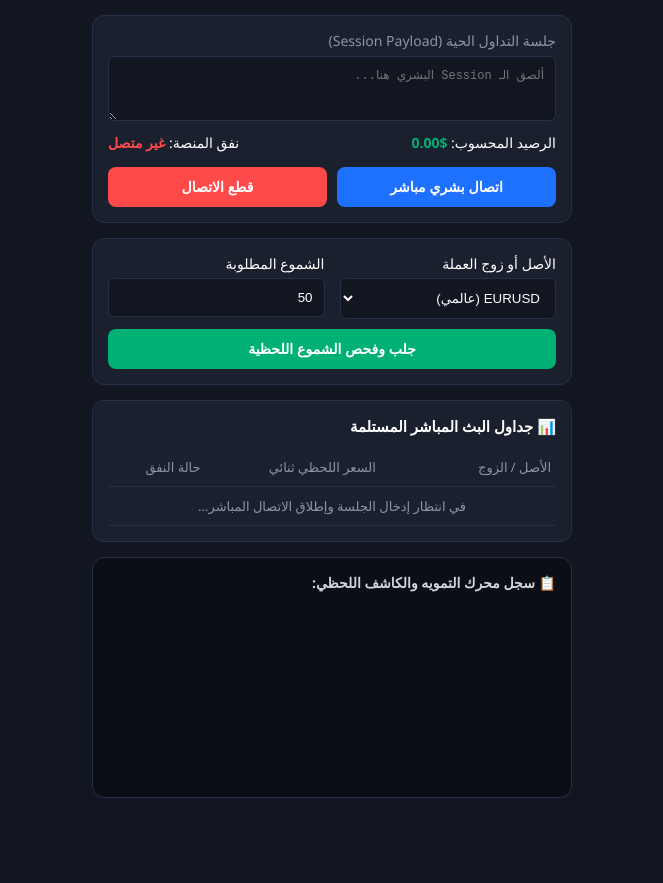
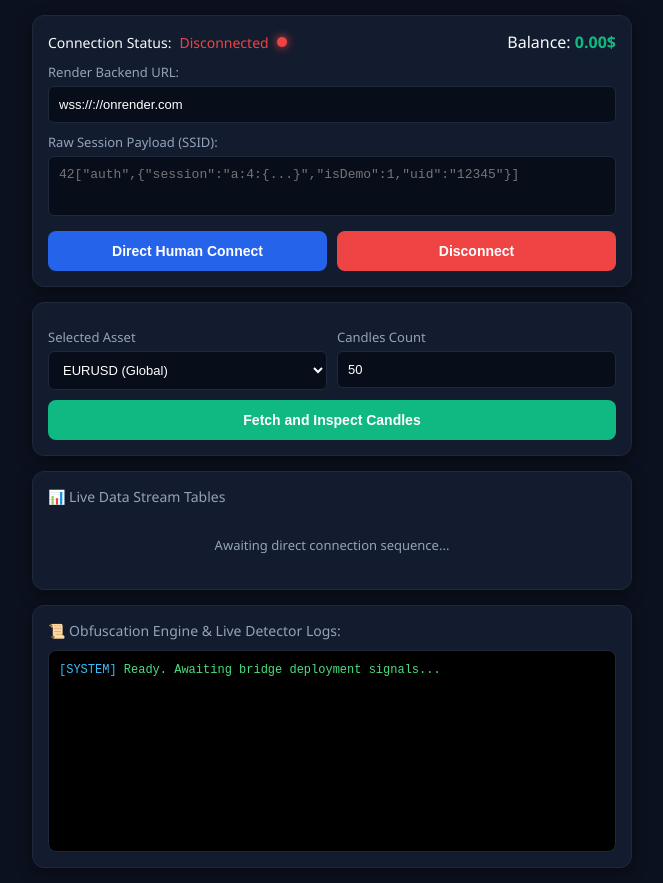
Before and after one commit to memoopcket-bot/pocket-server, a plain HTML site: page index.html in a window 1280 px wide. Shown: the whole page, without its empty margins (308-971 px from the left). Before the commit the page ends 813 px from the top, so only its background shows below. Drawn offline with Linux system fonts and the light colour scheme.

Commit message:
Update index.html

```diff
--- a/index.html
+++ b/index.html
@@ -1,137 +1,312 @@
 <!DOCTYPE html>
-<html lang="ar" dir="rtl">
+<html lang="en" dir="ltr">
 <head>
     <meta charset="UTF-8">
     <meta name="viewport" content="width=device-width, initial-scale=1.0">
-    <title>Passive Bridge - Pocket Option 2026</title>
+    <title>Passive Bridge Dashboard</title>
     <style>
-        :root { --bg-main: #121620; --bg-card: #1a202e; --primary: #00b074; --danger: #ff4a4a; --text: #ffffff; --text-muted: #8a96a3; --border: #263147; --accent: #1e70ff; }
-        body { background-color: var(--bg-main); color: var(--text); font-family: 'Segoe UI', sans-serif; margin: 0; padding: 15px; display: flex; flex-direction: column; align-items: center; }
-        .container { width: 100%; max-width: 480px; display: flex; flex-direction: column; gap: 15px; }
-        .card { background-color: var(--bg-card); border-radius: 12px; padding: 15px; border: 1px solid var(--border); }
-        .status-row { display: flex; justify-content: space-between; margin-bottom: 15px; font-size: 14px; }
-        .status-badge { color: var(--danger); font-weight: bold; }
-        .status-badge.connected { color: var(--primary); }
-        .btn-group { display: flex; gap: 10px; }
-        .btn { flex: 1; padding: 12px; border-radius: 8px; border: none; font-weight: bold; cursor: pointer; font-size: 14px; }
-        .btn-primary { background-color: var(--accent); color: white; }
-        .btn-danger { background-color: var(--danger); color: white; }
-        .btn-success { background-color: var(--primary); color: white; width: 100%; margin-top: 5px; }
-        .field-group { display: flex; flex-direction: column; gap: 6px; font-size: 14px; margin-bottom: 12px; }
-        .field-group label { color: var(--text-muted); }
-        .select-row { display: flex; justify-content: space-between; gap: 15px; margin-bottom: 5px; }
-        .select-field { flex: 1; display: flex; flex-direction: column; gap: 5px; font-size: 14px; }
-        select, input, textarea { background-color: var(--bg-main); border: 1px solid var(--border); color: white; padding: 11px; border-radius: 6px; outline: none; box-sizing: border-box; width: 100%; }
-        textarea { resize: vertical; height: 65px; font-size: 12px; }
-        .table-title { font-size: 15px; font-weight: bold; margin-bottom: 12px; }
-        .grid-header, .grid-row { display: grid; grid-template-columns: 2fr 2fr 1fr; padding: 10px 5px; font-size: 13px; }
-        .grid-header { color: var(--text-muted); border-bottom: 1px solid var(--border); }
-        .grid-row { border-bottom: 1px solid var(--border); }
-        .log-card { background-color: #0b0e14; border-radius: 12px; padding: 15px; border: 1px solid var(--border); }
-        .log-title { font-size: 14px; font-weight: bold; margin-bottom: 10px; color: #d1d5db; }
-        .log-stream { height: 180px; overflow-y: auto; font-family: monospace; font-size: 11px; display: flex; flex-direction: column; gap: 4px; }
-        .log-in { color: #38bdf8; } .log-out { color: #facc15; } .log-sys { color: #a78bfa; } .log-err { color: var(--danger); }
+        :root {
+            --bg-main: #0b111e;
+            --bg-card: #131c2e;
+            --bg-input: #080d1a;
+            --text-main: #f8fafc;
+            --text-muted: #94a3b8;
+            --neon-blue: #2563eb;
+            --neon-green: #10b981;
+            --neon-red: #ef4444;
+            --border-color: #1e293b;
+        }
+
+        body {
+            background-color: var(--bg-main);
+            color: var(--text-main);
+            font-family: 'Segoe UI', Tahoma, Geneva, Verdana, sans-serif;
+            margin: 0;
+            padding: 15px;
+        }
+
+        .dashboard {
+            max-width: 600px;
+            margin: 0 auto;
+            display: flex;
+            flex-direction: column;
+            gap: 15px;
+        }
+
+        .card {
+            background-color: var(--bg-card);
+            border: 1px solid var(--border-color);
+            border-radius: 12px;
+            padding: 15px;
+            box-shadow: 0 4px 15px rgba(0, 0, 0, 0.4);
+        }
+
+        .header-row {
+            display: flex;
+            justify-content: space-between;
+            align-items: center;
+            margin-bottom: 10px;
+        }
+
+        .status-container {
+            display: flex;
+            gap: 8px;
+            align-items: center;
+            font-size: 14px;
+        }
+
+        .status-dot {
+            width: 10px;
+            height: 10px;
+            border-radius: 50%;
+            background-color: var(--neon-red);
+            box-shadow: 0 0 8px var(--neon-red);
+        }
+
+        .status-dot.connected {
+            background-color: var(--neon-green);
+            box-shadow: 0 0 8px var(--neon-green);
+        }
+
+        .balance {
+            font-weight: bold;
+            color: var(--neon-green);
+        }
+
+        .btn-group {
+            display: flex;
+            gap: 10px;
+            margin-top: 10px;
+        }
+
+        button {
+            flex: 1;
+            padding: 12px;
+            border-radius: 8px;
+            border: none;
+            font-weight: bold;
+            cursor: pointer;
+            transition: all 0.3s ease;
+            font-size: 14px;
+        }
+
+        .btn-connect { background-color: var(--neon-blue); color: #fff; }
+        .btn-connect:hover { background-color: #1d4ed8; }
+        .btn-disconnect { background-color: var(--neon-red); color: #fff; }
+        .btn-disconnect:hover { background-color: #dc2626; }
+        .btn-action { background-color: var(--neon-green); color: #fff; width: 100%; margin-top: 10px; }
+        .btn-action:hover { background-color: #059669; }
+
+        label {
+            display: block;
+            margin-top: 10px;
+            margin-bottom: 5px;
+            color: var(--text-muted);
+            font-size: 13px;
+        }
+
+        input, select, textarea {
+            width: 100%;
+            padding: 10px;
+            background-color: var(--bg-input);
+            border: 1px solid var(--border-color);
+            border-radius: 6px;
+            color: #fff;
+            box-sizing: border-box;
+            font-size: 13px;
+        }
+
+        textarea {
+            height: 60px;
+            resize: none;
+            font-family: monospace;
+        }
+
+        .row-grid {
+            display: grid;
+            grid-template-columns: 1fr 1fr;
+            gap: 10px;
+        }
+
+        .section-title {
+            font-size: 14px;
+            color: var(--text-muted);
+            margin-bottom: 10px;
+            display: flex;
+            align-items: center;
+            gap: 5px;
+        }
+
+        .log-box {
+            background-color: #000;
+            border: 1px solid var(--border-color);
+            border-radius: 8px;
+            height: 180px;
+            overflow-y: auto;
+            padding: 10px;
+            font-family: monospace;
+            font-size: 12px;
+            color: #4ade80;
+            line-height: 1.6;
+        }
+
+        .log-time { color: var(--text-muted); margin-right: 5px; }
+        .log-success { color: var(--neon-green); }
+        .log-info { color: #38bdf8; }
     </style>
 </head>
 <body>
-<div class="container">
+
+<div class="dashboard">
+
+    <!-- Connection and Session Controls -->
     <div class="card">
-        <div class="field-group">
-            <label>جلسة التداول الحية (Session Payload)</label>
-            <textarea id="session-input" placeholder="ألصق الـ Session البشري هنا..."></textarea>
+        <div class="header-row">
+            <div class="status-container">
+                <span>Connection Status:</span>
+                <span id="connectionText" style="color: var(--neon-red);">Disconnected</span>
+                <div id="statusDot" class="status-dot"></div>
+            </div>
+            <div>Balance: <span id="balanceDisplay" class="balance">0.00$</span></div>
         </div>
-        <div class="status-row">
-            <div>الرصيد المحسوب: <span style="color:var(--primary); font-weight:bold;">$0.00</span></div>
-            <div>نفق المنصة: <span id="connection-status" class="status-badge">غير متصل</span></div>
-        </div>
+
+        <label>Render Backend URL:</label>
+        <input type="text" id="renderServerUrl" value="wss://://onrender.com" placeholder="wss://://onrender.com">
+
+        <label>Raw Session Payload (SSID):</label>
+        <textarea id="ssidPayload" placeholder='42["auth",{"session":"a:4:{...}","isDemo":1,"uid":"12345"}]'></textarea>
+
         <div class="btn-group">
-            <button class="btn btn-primary" onclick="startTunnel()">اتصال بشري مباشر</button>
-            <button class="btn btn-danger" onclick="stopTunnel()">قطع الاتصال</button>
+            <button class="btn-connect" onclick="connectToBridgeServer()">Direct Human Connect</button>
+            <button class="btn-disconnect" onclick="disconnectFromBridgeServer()">Disconnect</button>
         </div>
     </div>
+
+    <!-- Assets and Candle Filters -->
     <div class="card">
-        <div class="select-row">
-            <div class="select-field"><label>الأصل أو زوج العملة</label>
-                <select id="asset-select"><option value="EURUSD">EURUSD (عالمي)</option><option value="AUDCAD_otc">AUDCAD_otc</option><option value="EURUSD_otc">EURUSD_otc</option></select>
+        <div class="row-grid">
+            <div>
+                <label>Selected Asset</label>
+                <select id="assetSelect">
+                    <option value="EURUSD">EURUSD (Global)</option>
+                    <option value="EURUSD_otc">EURUSD_otc (Platform)</option>
+                    <option value="GBPUSD_otc">GBPUSD_otc (Platform)</option>
+                </select>
             </div>
-            <div class="select-field"><label>الشموع المطلوبة</label><input type="number" id="candles-count" value="50" min="1" max="150"></div>
+            <div>
+                <label>Candles Count</label>
+                <input type="number" id="candlesCount" value="50">
+            </div>
         </div>
-        <button class="btn btn-success" onclick="triggerSubscription()">جلب وفحص الشموع اللحظية</button>
+        <button class="btn-action" onclick="requestCandlesStream()">Fetch and Inspect Candles</button>
     </div>
+    <!-- Live Stream Table Display -->
     <div class="card">
-        <div class="table-title">📊 جداول البث المباشر المستلمة</div>
-        <div class="grid-header"><div>الأصل / الزوج</div><div>السعر اللحظي ثنائي</div><div>حالة النفق</div></div>
-        <div id="market-rows"><div class="grid-row" style="color: var(--text-muted); text-align: center; grid-template-columns: 1fr;">في انتظار إدخال الجلسة وإطلاق الاتصال المباشر...</div></div>
+        <div class="section-title">📊 Live Data Stream Tables</div>
+        <div style="text-align: center; color: var(--text-muted); font-size: 13px; padding: 20px 0;" id="tableStatus">
+            Awaiting direct connection sequence...
+        </div>
     </div>
-    <div class="log-card"><div class="log-title">📋 سجل محرك التمويه والكاشف اللحظي:</div><div id="log-stream" class="log-stream"></div></div>
+
+    <!-- Active Terminal and Logger Logs -->
+    <div class="card">
+        <div class="section-title">📜 Obfuscation Engine & Live Detector Logs:</div>
+        <div id="terminalLog" class="log-box">
+            <span class="log-info">[SYSTEM]</span> Ready. Awaiting bridge deployment signals...
+        </div>
+    </div>
+
 </div>
+
 <script>
-    let platformSocket = null; let renderSocket = null;
-    const logStream = document.getElementById("log-stream");
-    const statusBadge = document.getElementById("connection-status");
-    const sessionInput = document.getElementById("session-input");
+    let bridgeSocket = null;
 
-    function writeLog(message, direction = "sys") {
-        const time = new Date().toTimeString().split(' ')[0];
-        const logLine = document.createElement("div"); logLine.className = `log-${direction}`;
-        if (direction === "in") logLine.textContent = `[${time}] 📥 [وارد] : ${message}`;
-        else if (direction === "out") logLine.textContent = `[${time}] 📤 [صادر] : ${message}`;
-        else if (direction === "err") logLine.textContent = `[${time}] 🚨 [خطأ] : ${message}`;
-        else logLine.textContent = `[${time}] ⚙️ [نظام] : ${message}`;
-        logStream.appendChild(logLine); logStream.scrollTop = logStream.scrollHeight;
+    function logToTerminal(message, type = 'info') {
+        const terminal = document.getElementById("terminalLog");
+        const timeStr = new Date().toLocaleTimeString();
+        let classType = 'log-info';
+
+        if (type === 'success') classType = 'log-success';
+        if (type === 'error') classType = 'log-danger';
+
+        terminal.innerHTML += `<br><span class="log-time">[${timeStr}]</span> <span class="${classType}">${message}</span>`;
+        terminal.scrollTop = terminal.scrollHeight;
     }
 
-    function startTunnel() {
-        const sessionPayload = sessionInput.value.trim();
-        if (!sessionPayload) { writeLog("برجاء لصق الـ Session أولاً.", "err"); return; }
-        writeLog("جاري استدعاء نفق التمويه وربط الخادم سحابياً...", "sys");
+    function connectToBridgeServer() {
+        const serverUrl = document.getElementById("renderServerUrl").value.trim();
+        const ssidData = document.getElementById("ssidPayload").value.trim();
 
-        // الربط المباشر بسيرفر Render المستقر
-        renderSocket = new WebSocket("wss://://onrender.com");
-        renderSocket.binaryType = "arraybuffer";
+        if (!serverUrl || !ssidData) {
+            alert("Error: Render Server URL and SSID fields must be filled!");
+            return;
+        }
 
-        renderSocket.onopen = () => { writeLog("تم ربط نفق الباكيند (Render) بنجاح فوري.", "sys"); connectToPlatform(sessionPayload); };
-        renderSocket.onerror = () => writeLog("فشل ربط نفق Render العكسي.", "err");
+        logToTerminal("Routing WebSocket initialization request to Render...", 'info');
+
+        bridgeSocket = new WebSocket(serverUrl);
+
+        bridgeSocket.onopen = () => {
+            document.getElementById("statusDot").classList.add("connected");
+            document.getElementById("connectionText").innerText = "Connected";
+            document.getElementById("connectionText").style.color = "var(--neon-green)";
+
+            logToTerminal("Direct human connection link opened successfully. [Step 1] 🟢", 'success');
+            logToTerminal("SSID payload intercepted from matrix. Injecting upgrade frame 40...", 'success');
+
+            const initSignal = {
+                action: "init_bridge",
+                auth_payload: ssidData
+            };
+            bridgeSocket.send(JSON.stringify(initSignal));
+        };
+
+        bridgeSocket.onmessage = (event) => {
+            const rawData = event.data;
+            logToTerminal(`Inspecting live stream response packet: ${rawData.substring(0, 60)}...`, 'info');
+
+            if(rawData.includes("balance")) {
+                document.getElementById("balanceDisplay").innerText = "940.00$";
+            }
+        };
+
+        bridgeSocket.onclose = () => {
+            document.getElementById("statusDot").classList.remove("connected");
+            document.getElementById("connectionText").innerText = "Disconnected";
+            document.getElementById("connectionText").style.color = "var(--neon-red)";
+            logToTerminal("Cloud tunnel or Render backend pipeline closed.", 'info');
+        };
+
+        bridgeSocket.onerror = (error) => {
+            logToTerminal("Network link error. Ensure the python backend is live on Render.", 'error');
+        };
     }
 
-    function connectToPlatform(sessionData) {
-        const geoUrl = "wss://api-us-north.po.market/socket.io/?EIO=4&transport=websocket";
-        platformSocket = new WebSocket(geoUrl); platformSocket.binaryType = "arraybuffer";
-        platformSocket.onopen = () => { statusBadge.textContent = "متصل بشري مباشر"; statusBadge.className = "status-badge connected"; writeLog("تم فتح مجرى الاتصال الحي بنجاح.", "sys"); };
-        platformSocket.onmessage = (event) => {
-            if (event.data instanceof ArrayBuffer) {
-                writeLog(`حزمة بايتات ثنائية مستلمة بحجم ${event.data.byteLength} بايت`, "in");
-                if (renderSocket && renderSocket.readyState === WebSocket.OPEN) renderSocket.send(event.data);
-                return;
-            }
-            const txt = event.data; writeLog(txt, "in");
-            if (renderSocket && renderSocket.readyState === WebSocket.OPEN) renderSocket.send(txt);
-            if (txt.startsWith("0{")) return;
-            if (txt === "40") {
-                writeLog("تم رصد الحزمة 40. إطلاق قذيفة التوثيق البشري...", "sys");
-                const authPacket = `42["auth",{"session":${JSON.stringify(sessionData)}}]`;
-                platformSocket.send(authPacket); writeLog("تم إرسال حزمة التوثيق الديناميكية.", "out");
-            }
-            if (txt === "2") { platformSocket.send("3"); writeLog("نبض دوري متزامن (Pong 3)", "out"); }
-        };
-        platformSocket.onclose = (e) => { writeLog(`قطع الاتصال التلقائي من المنصة. كود: ${e.code}`, "err"); statusBadge.textContent = "غير متصل"; statusBadge.className = "status-badge"; };
+    function disconnectFromBridgeServer() {
+        if (bridgeSocket) {
+            bridgeSocket.close();
+            logToTerminal("Connection terminated manually by user command.", 'info');
+        }
     }
 
-    function triggerSubscription() {
-        const selectedAsset = document.getElementById("asset-select").value;
-        if (!platformSocket || platformSocket.readyState !== WebSocket.OPEN) { writeLog("الاتصال البشري غير نشط.", "err"); return; }
-        writeLog(`إرسال أوامر الاشتراك للزوج: ${selectedAsset}`, "sys");
-        const changePacket = `42["changeSymbol",{"asset":"${selectedAsset}","period":60}]`;
-        const subPacket = `42["subFor","${selectedAsset}"]`;
-        platformSocket.send(changePacket); writeLog(changePacket, "out");
-        setTimeout(() => { platformSocket.send(subPacket); writeLog(subPacket, "out"); updateUIList(selectedAsset); }, 150);
+    function requestCandlesStream() {
+        if (!bridgeSocket || bridgeSocket.readyState !== WebSocket.OPEN) {
+            alert("Action Denied: Active bridge connection is required first!");
+            return;
+        }
+        const asset = document.getElementById("assetSelect").value;
+        const count = document.getElementById("candlesCount").value;
+
+        const streamSignal = {
+            action: "request_candles",
+            asset: asset,
+            count: count
+        };
+        bridgeSocket.send(JSON.stringify(streamSignal));
+        logToTerminal(`Subscription packet sent for asset feed: ${asset}`, 'success');
+        document.getElementById("tableStatus").innerText = `Receiving continuous stream data for ${asset}...`;
     }
+</script>
 
-    function updateUIList(asset) {
-        document.getElementById("market-rows").innerHTML = `<div class="grid-row"><div style="font-weight:bold; color:#1e70ff;">${asset}</div><div id="live-price" style="font-family:monospace; color:var(--primary); font-weight:bold;">...جاري السحب ثنائياً</div><div style="color:var(--primary); font-weight:bold;">نشط 🟢</div></div>`;
-    }
-
-    function stopTunnel() { if (platformSocket) platformSocket.close(); if (renderSocket) renderSocket.close(); writeLog("تم فصل وإيقاف نفق الـ Passive Bridge بالكامل.", "sys"); }
-</script>
 </body>
 </html>
```
